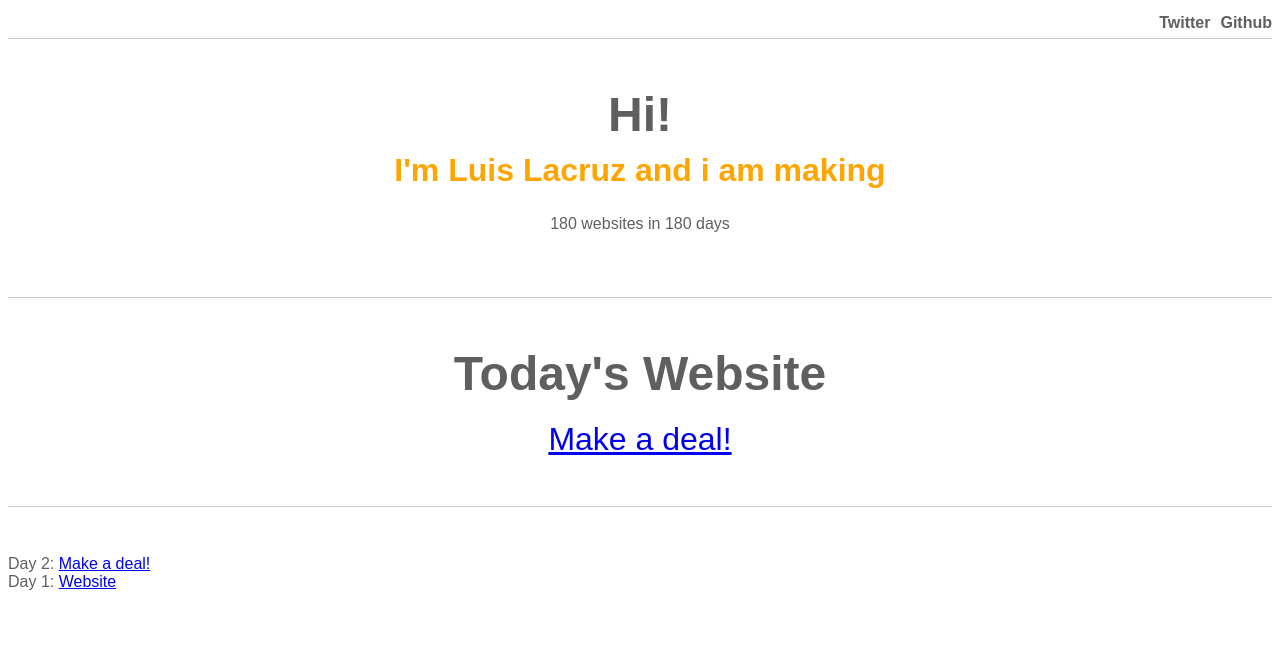
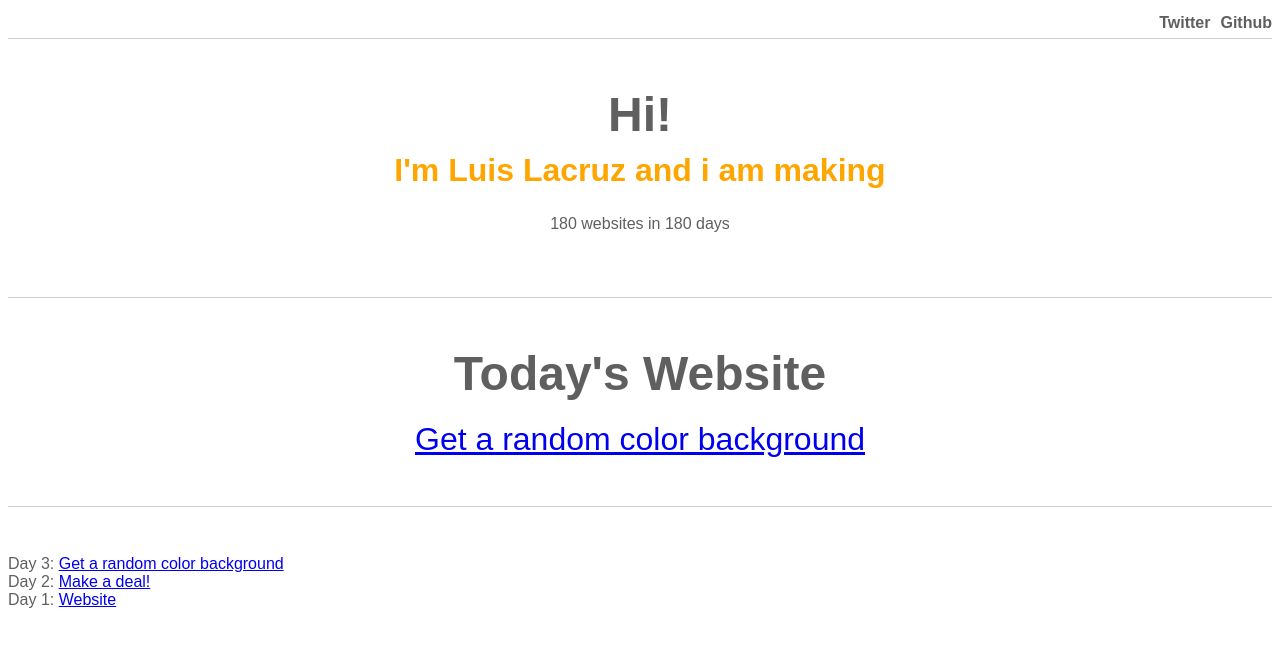
Before and after one commit to luixlacrux/websites, a website: page index.html in a window 1280 px wide. Drawn offline with Linux system fonts and the light colour scheme.

Commit message:
update day 3

```diff
--- a/index.html
+++ b/index.html
@@ -23,10 +23,14 @@
 
   <section class="Current">
     <h2 class="Current-title">Today's Website</h2>
-    <a href="websites/day/2" class="Current-link">Make a deal!</a>
+    <a href="websites/day/3" class="Current-link">Get a random color background</a>
   </section>
 
   <section class="Websites">
+    <span class="Wwbsites-date">
+      Day 3:
+      <a href="websites/day/3" class="Websites-link">Get a random color background</a>
+    </span>
     <span class="Websites-date">
       Day 2:
       <a href="websites/day/2" class="Websites-link">Make a deal!</a>
--- a/websites/day/3/app.js
+++ b/websites/day/3/app.js
@@ -7,9 +7,8 @@ function genRandomColor () {
   return color
 }
 
-const colorInit = '#ffa500'
 const buttonChange = document.getElementById('button')
-buttonChange.style.background = colorInit
+buttonChange.style.background = genRandomColor()
 
 buttonChange.addEventListener('click', function () {
   document.body.style.background = this.style.background
```
